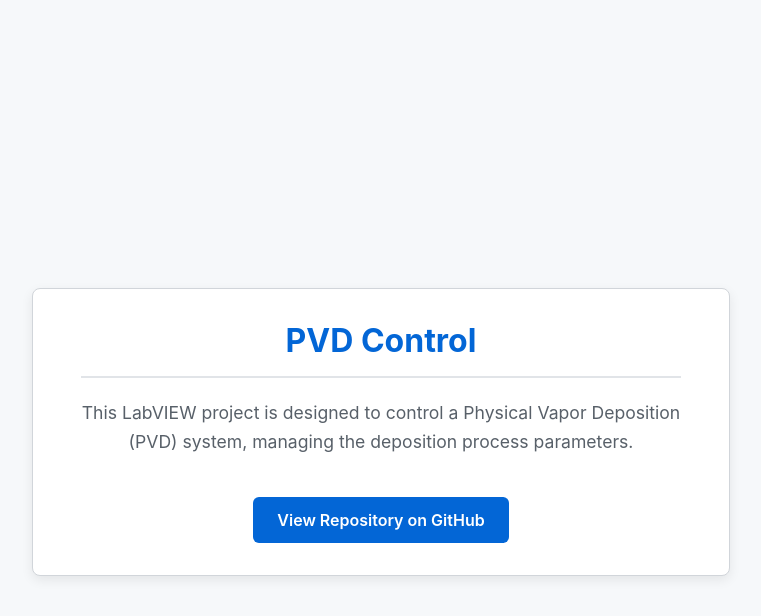
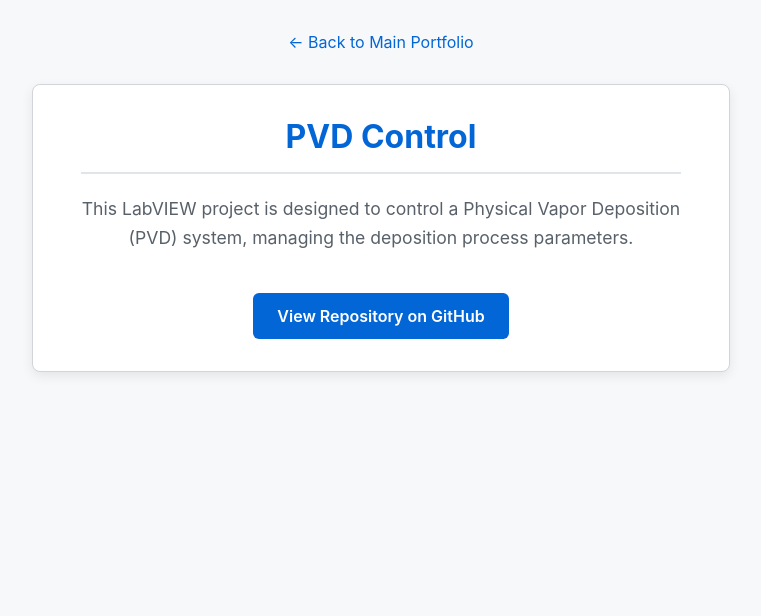
Before and after one commit to nitad54448/pvd, a plain HTML site: page index.html in a window 1280 px wide. Shown: the whole page, without its empty margins (259-1020 px from the left). Drawn offline with Linux system fonts and the light colour scheme.

Commit message:
Update index.html

```diff
--- a/index.html
+++ b/index.html
@@ -1,3 +1,4 @@
+
 <!DOCTYPE html>
 <html lang="en">
 <head>
@@ -11,10 +12,17 @@
             padding: 2em;
             background-color: #f6f8fa;
             color: #24292e;
-            display: flex;
-            justify-content: center;
-            align-items: center;
-            min-height: 100vh;
+        }
+        .nav-link {
+            display: block;
+            text-align: center;
+            margin-bottom: 2em;
+            font-size: 1em;
+            color: #0366d6;
+            text-decoration: none;
+        }
+        .nav-link:hover {
+            text-decoration: underline;
         }
         .container {
             background-color: #fff;
@@ -22,6 +30,7 @@
             border-radius: 8px;
             padding: 2em 3em;
             max-width: 600px;
+            margin: auto;
             text-align: center;
             box-shadow: 0 4px 12px rgba(0,0,0,0.08);
         }
@@ -53,6 +62,7 @@
     </style>
 </head>
 <body>
+    <a href="https://nitad54448.github.io/" class="nav-link">&larr; Back to Main Portfolio</a>
     <div class="container">
         <h1>PVD Control</h1>
         <p>This LabVIEW project is designed to control a Physical Vapor Deposition (PVD) system, managing the deposition process parameters.</p>
```
